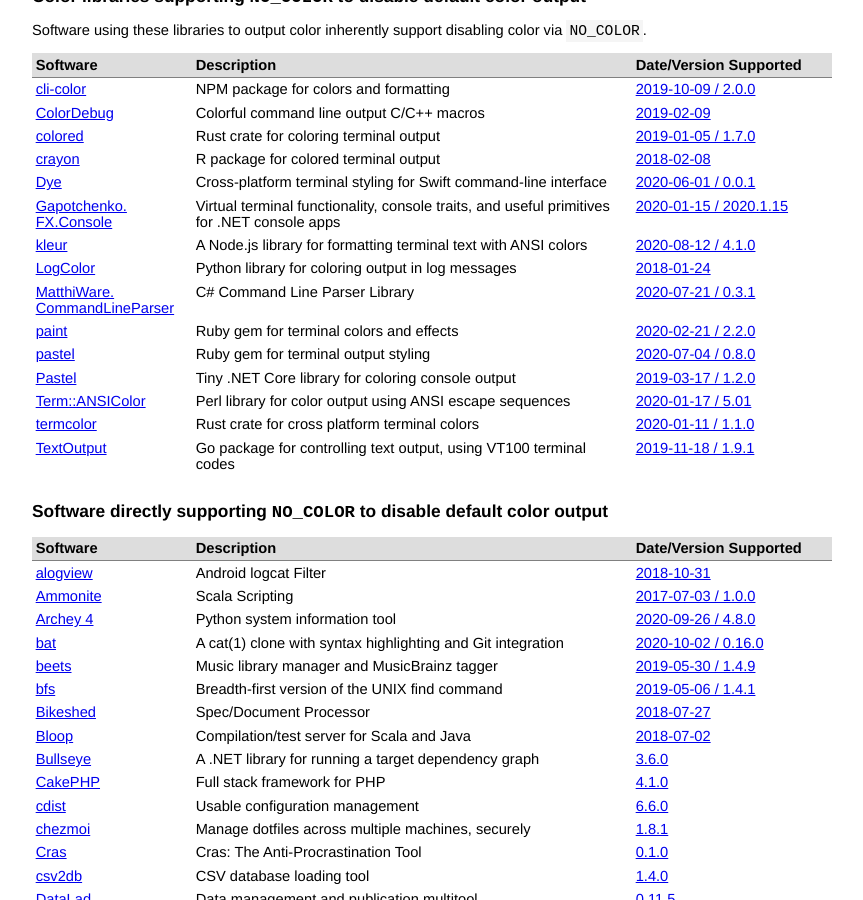
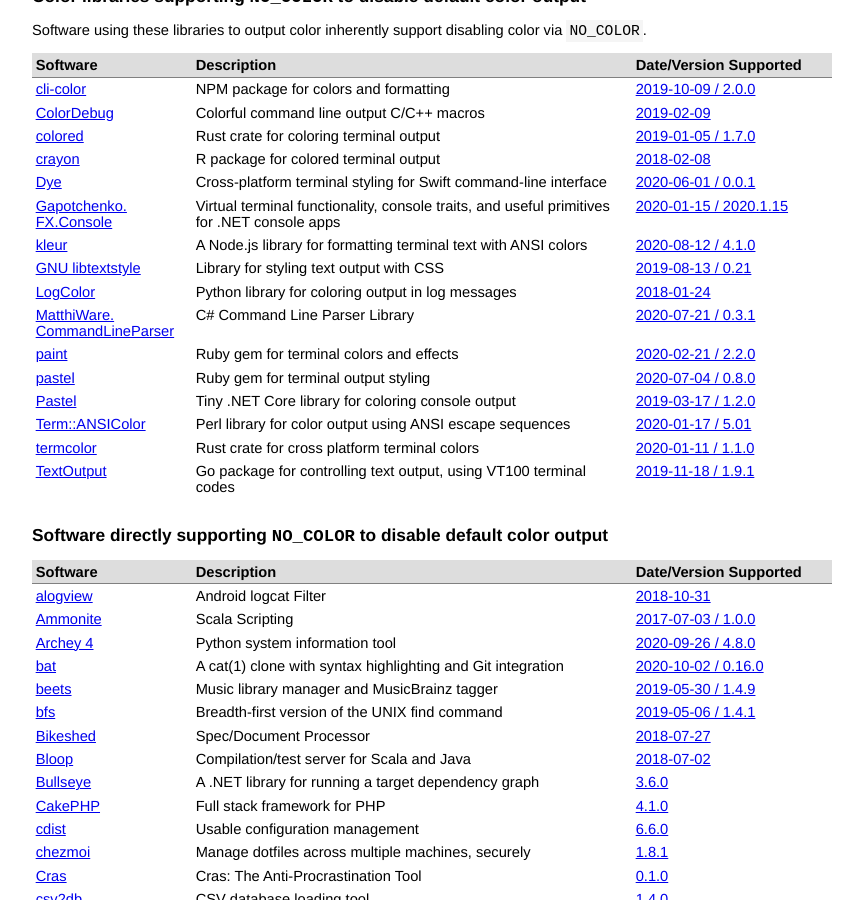
Before and after one commit to jcs/no_color, a Jekyll site: the page built from index.md, in a window 1280 px wide and 900 px high, scrolled down 412 px. Shown: the whole window, without its empty margins (208-1071 px from the left). Built offline with Jekyll 4.4.1, drawn with Linux system fonts in a browser that asks for light colours; our own code applies the rules of GitHub Pages for plain Markdown files.

Commit message:
index: Add GNU libtextstyle
Found when randomly Googling for "no_color"

```diff
--- a/index.md
+++ b/index.md
@@ -47,6 +47,7 @@ color via `NO_COLOR`.
 | [Dye](https://github.com/dduan/Dye) | Cross-platform terminal styling for Swift command-line interface | [2020-06-01 / 0.0.1](https://github.com/dduan/Dye/releases/tag/0.0.1) |
 | [Gapotchenko. FX.Console](https://github.com/gapotchenko/Gapotchenko.FX/tree/master/Source/Gapotchenko.FX.Console) | Virtual terminal functionality, console traits, and useful primitives for .NET console apps | [2020-01-15 / 2020.1.15](https://github.com/gapotchenko/Gapotchenko.FX/releases/tag/v2020.1.15) |
 | [kleur](https://github.com/lukeed/kleur) | A Node.js library for formatting terminal text with ANSI colors | [2020-08-12 / 4.1.0](https://github.com/lukeed/kleur/releases/tag/v4.1.0) |
+| [GNU libtextstyle](https://www.gnu.org/software/gettext/libtextstyle/manual/libtextstyle.html) | Library for styling text output with CSS | [2019-08-13 / 0.21](https://github.com/autotools-mirror/gettext/commit/7040b13946b3dce5fbe2be8ecfda11e03eed7028)
 | [LogColor](https://github.com/induane/logcolor) | Python library for coloring output in log messages | [2018-01-24](https://github.com/induane/logcolor/commit/0092b0af2a1506eee2b0ca028b1cf51f78fc91fa) |
 | [MatthiWare. CommandLineParser](https://github.com/MatthiWare/CommandLineParser.Core) | C# Command Line Parser Library | [2020-07-21 / 0.3.1](https://github.com/MatthiWare/CommandLineParser.Core/commit/240154043afadee1a581866f537b22048d2f69bc) |
 | [paint](https://github.com/janlelis/paint) | Ruby gem for terminal colors and effects | [2020-02-21 / 2.2.0](https://github.com/janlelis/paint/tree/v2.2.0) |
```
